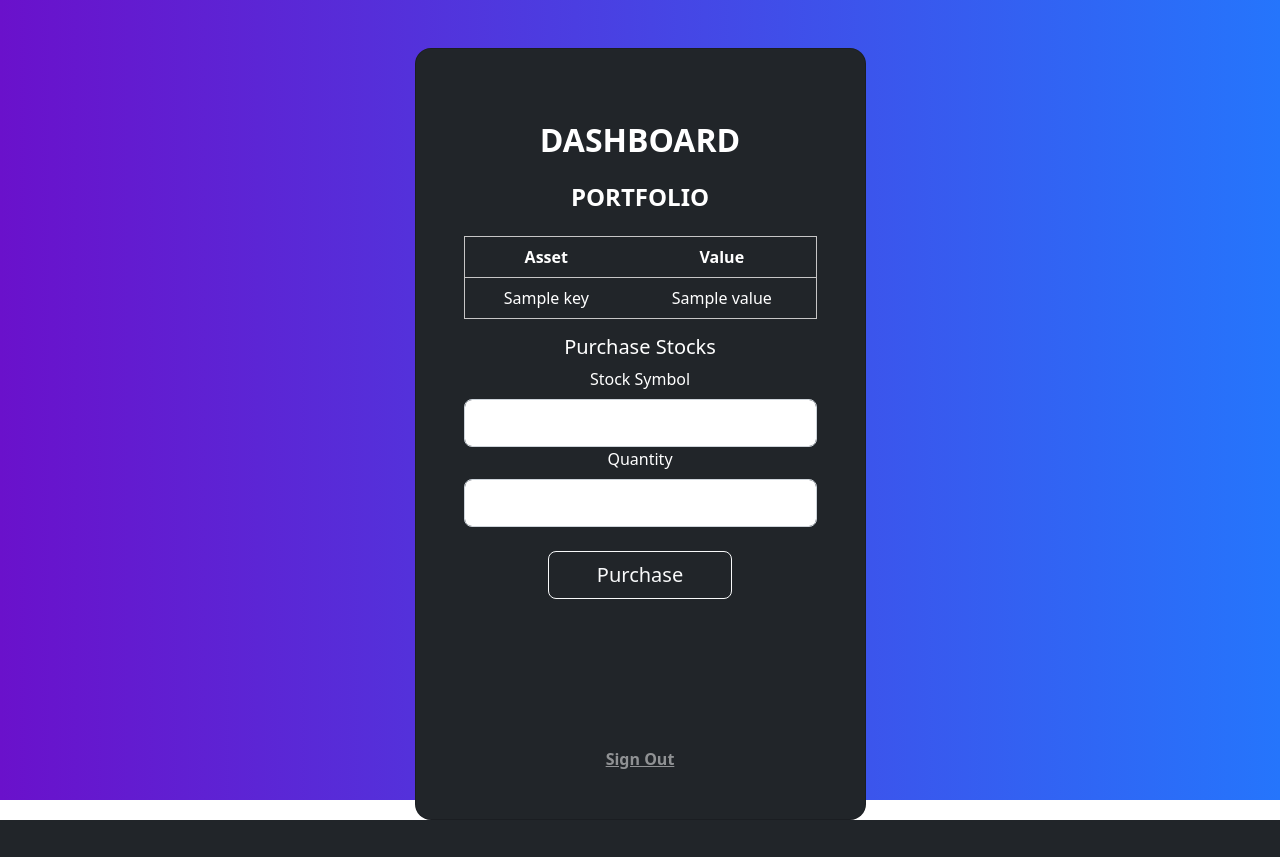
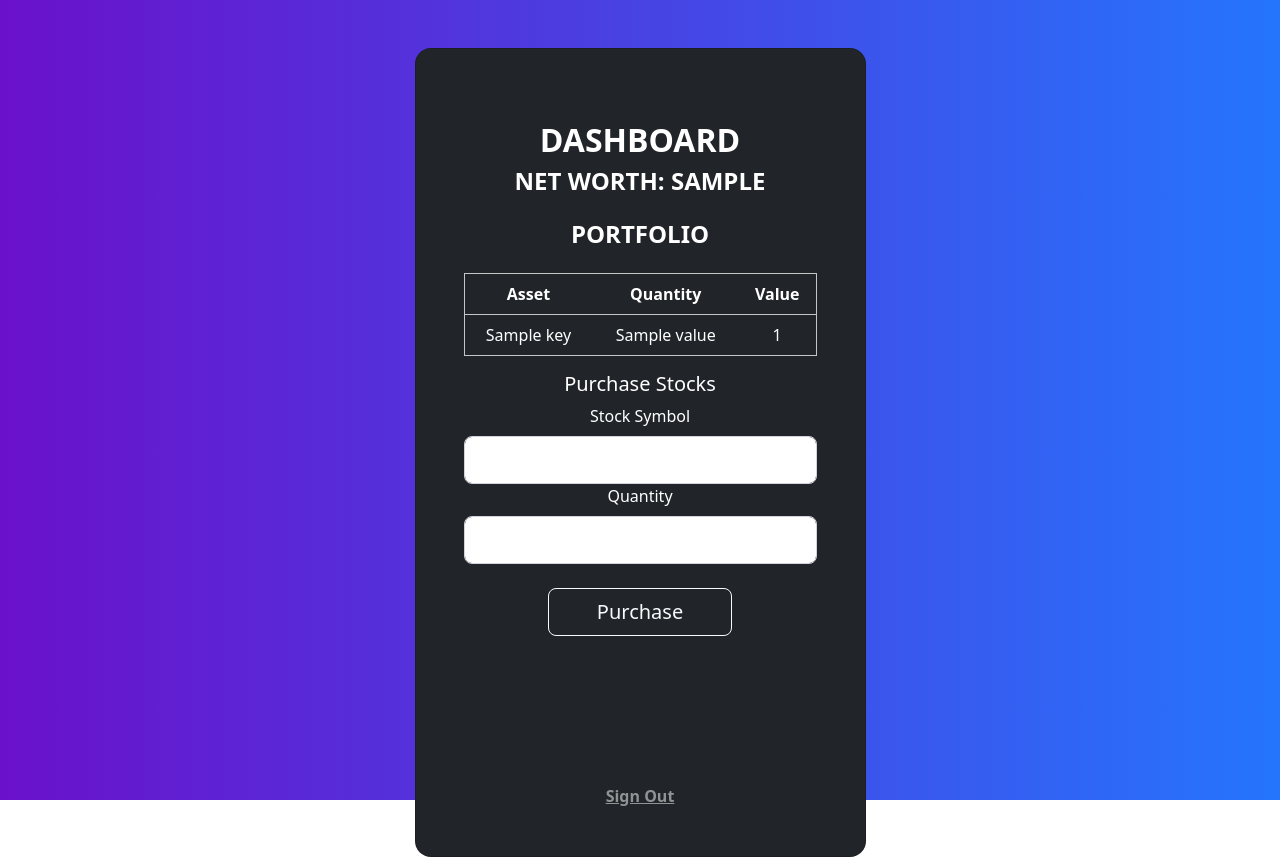
Before and after one commit to CS222-UIUC/course-project-vegetationorange, a Flask app: template templates/dash.html in a window 1280 px wide. Shown: the part 56-913 px from the top of the page. Before the commit the page ends 876 px from the top, so only its background shows below. Run offline with Flask 2, Linux system fonts and the light colour scheme; the template is opened without the code that fills it: most values are stand-ins (such as "Sample title", 1, 10 or a date in 2020); parts of the project's set-up code (start-up, migrations or seed data) failed here and were passed over.

Commit message:
fixed table display and added net worth functionality

```diff
--- a/server.py
+++ b/server.py
@@ -13,8 +13,6 @@ data = json.load(f)
 app = Flask(__name__)
 cred = credentials.Certificate("firebase_key.json")
 
-# firebase_admin.initialize_app(cred)
-
 
 firebase_admin.initialize_app(cred, {
    'databaseURL': data["firebase_address"]
@@ -24,6 +22,26 @@ ref = db.reference('/')
 values = ref.get()
 
 #testing deployment
+def user_stock_info(object):
+    #key = TICKER
+    #Value = VALUE OF STOCK, QUANTITY
+    net_worth = 0
+    rv = {}
+    assets = object["assets"]
+    for key, value in assets.items():
+        quantity = ""
+        if (key == 'cash'):
+            net_worth += round(value, 2)
+            value = round(value, 2)
+            rv[key] = (value , "N/A")
+            continue
+        #find price of stock
+        stock_info = json.loads(apis.finnhub_requests.get_realtime_stock_data(key.upper()))
+        price = round(stock_info['c'], 2)
+        net_worth += price * value
+        rv[key] = (price * value, int(value))
+    print(rv)
+    return net_worth, rv
 
 @app.route("/")
 def start():
@@ -41,7 +59,8 @@ def signin():
         message = None
         if(username in ref.get() and password == ref.get()[username]["password"]):
             user_object = ref.get()[username]
-            return render_template("dash.html", username = username, info=user_object)
+            net_worth, new_obj = user_stock_info(user_object)
+            return render_template("dash.html", username = username, info=new_obj, net_worth=net_worth)
         else:
             if(username in ref.get()):
                 message = "Incorrect Password. Try again!"
@@ -89,7 +108,8 @@ def purchase():
         message = "Stock cannot be found"
         ref = db.reference("/users/")
         user_object = ref.get()[username]
-        return render_template("dash.html", message=message, username=username, info=user_object)
+        net_worth, new_obj = user_stock_info(user_object)
+        return render_template("dash.html", message=message, username=username, info=new_obj, net_worth = net_worth)
     price = float(stock_info['c'])
     data = db.reference('users/').get()
     cash = float(data[username]["assets"]["cash"])
@@ -102,10 +122,12 @@ def purchase():
         ref = db.reference("/users/")
         ref.child(username).child("assets").update({"cash": cash, stock_symbol: quantity})
     else:
+        ref = db.reference("/users/")
         message = "You do not have enough cash to purchase this stock"
 
     user_object = ref.get()[username]
-    return render_template("dash.html",message=message, username = username, info=user_object)
+    net_worth, new_obj = user_stock_info(user_object)
+    return render_template("dash.html",message=message, username = username, info=new_obj, net_worth=net_worth)
 
 
 if __name__ == '__main__':
--- a/templates/dash.html
+++ b/templates/dash.html
@@ -57,22 +57,24 @@
                 <!-- <font size="-5"> -->
                 <h2 class="fw-bold mb-2 text-uppercase">Dashboard</h2>
                 <!-- </font> -->
-
+                <h4 class="fw-bold mb-2 text-uppercase">Net Worth: <strong>{{net_worth}}</strong></h4>
                 <h4 class="fw-bold mb-2 p-3 text-uppercase">Portfolio</h4>
                 <table class="table table-dark" style = "border: 1px solid rgb(199, 198, 198);">
                     <thead>
                         <tr>
                           <th scope="col">Asset</th>
+                          <th scope="col">Quantity</th>
                           <th scope="col">Value</th>
                         </tr>
                     </thead>
                     <tbody>
 
-                        {% for key, value in info["assets"].items() %}
+                        {% for key, value in info.items() %}
                         <tr>
                             <!-- <th scope = "row"></th> -->
                             <td>{{key}}</td>
-                            <td>{{value}}</td>
+                            <td>{{value[1]}}</td>
+                            <td>{{value[0]}}</td>
                         </tr>
                         {% endfor %}
                     </tbody>
```
